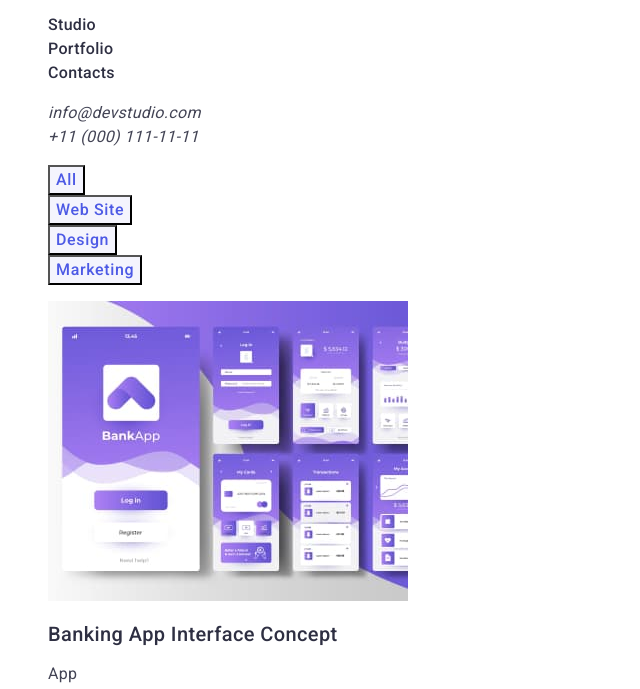
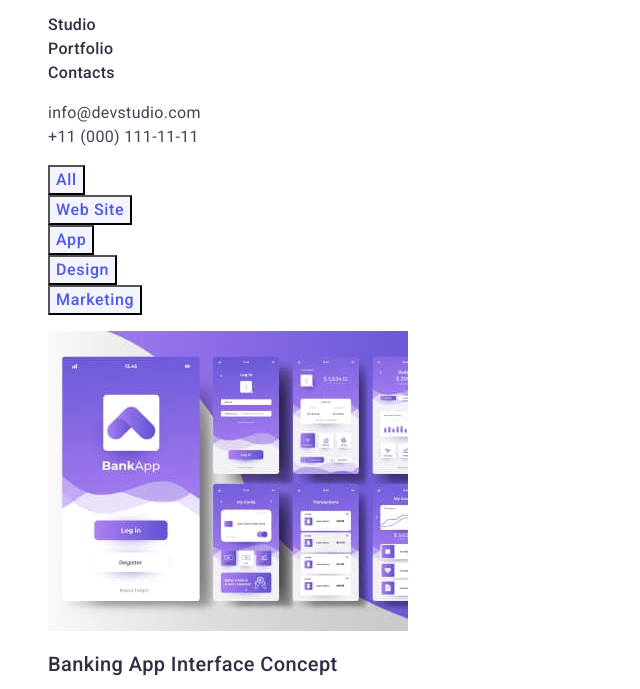
Before and after one commit to AntonSynkovskyi/2023-goit-markup-hw-02, a plain HTML site: page portfolio.html in a window 1280 px wide. Shown: the part 32-721 px from the top of the page, without its empty margins (0-640 px from the left). Drawn offline with Linux system fonts and the light colour scheme.

Commit message:
add btn to portfolio and font-style-normal to <a>

```diff
--- a/css/styles.css
+++ b/css/styles.css
@@ -24,6 +24,7 @@ body {
 .reset-link {
   text-decoration: none;
   color: inherit;
+  font-style: normal;
 }
 .reset-list {
   list-style: none;
--- a/portfolio.html
+++ b/portfolio.html
@@ -63,6 +63,9 @@
           </li>
           <li class="portfolio-btn-item">
             <button class="portfolio-btn" type="button">Web Site</button>
+          </li>
+          <li class="portfolio-btn-item">
+            <button class="portfolio-btn" type="button">App</button>
           </li>
           <li class="portfolio-btn-item">
             <button class="portfolio-btn" type="button">Design</button>
```
